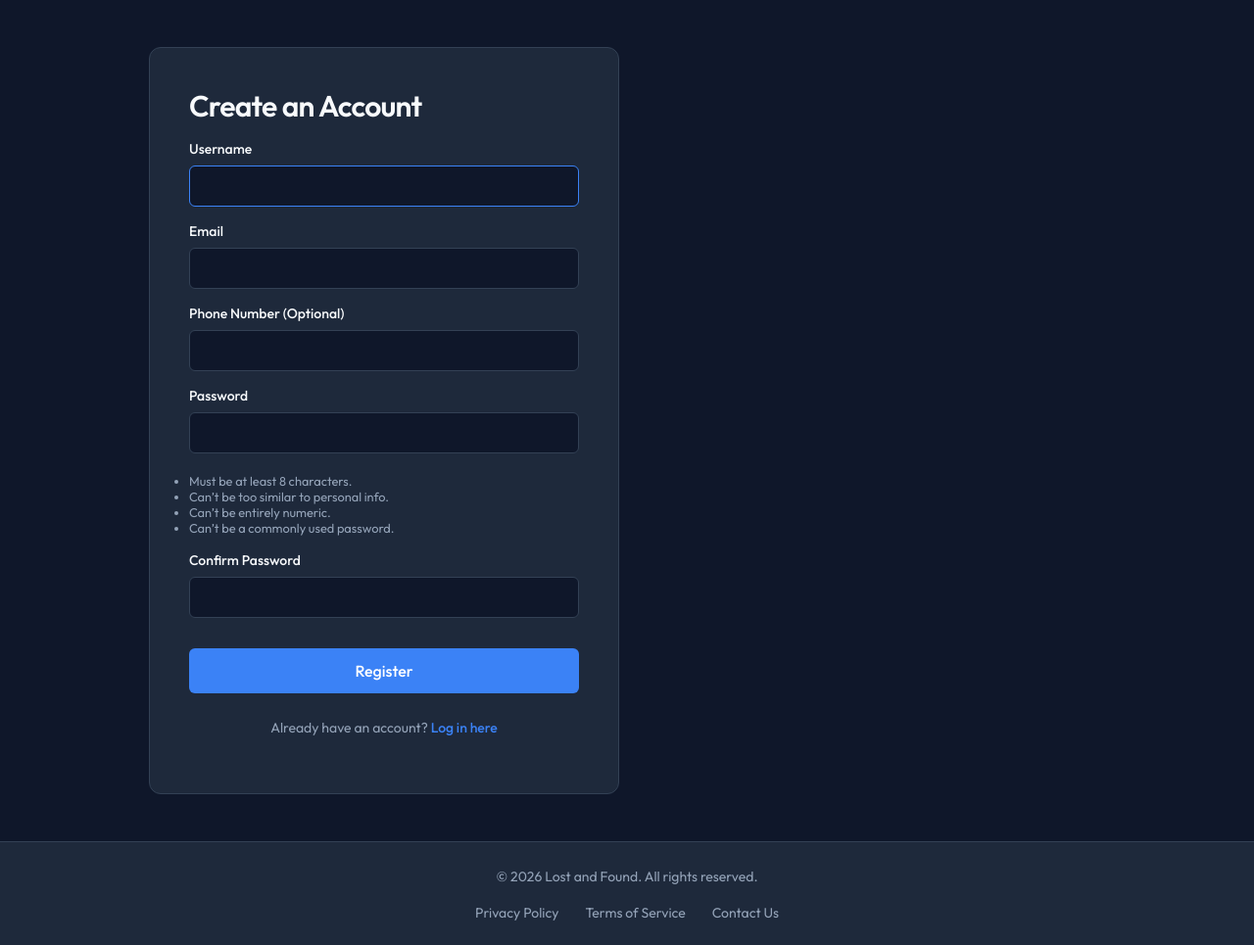
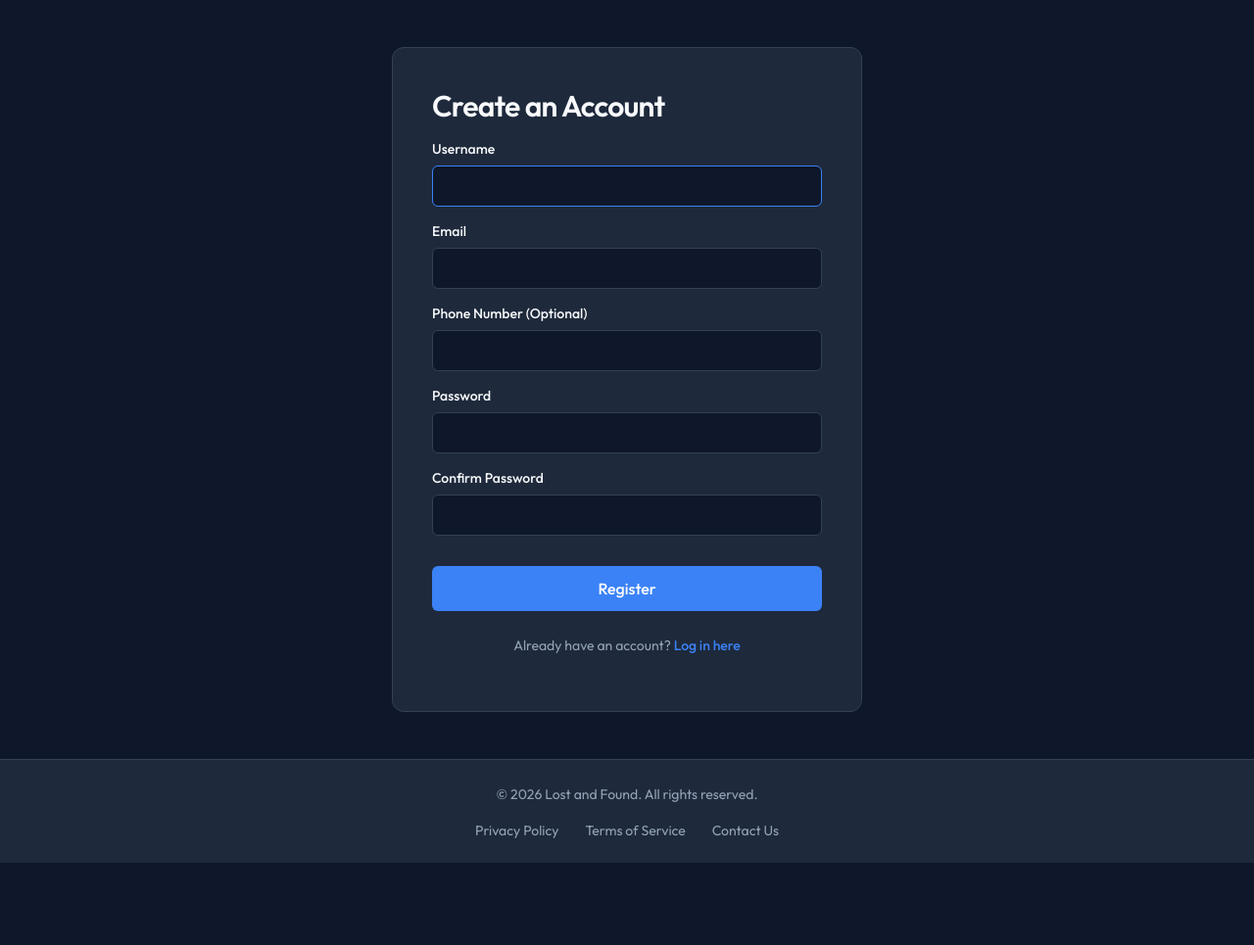
Before and after one commit to VAIBHAV-w1/Lost-and-Found, a Django app: page /signup/ in a window 1280 px wide. Shown: the part 68-1033 px from the top of the page at 98% size. After the commit the page ends 949 px from the top, so only its background shows below. Run offline with Django 5.2, Linux system fonts and the light colour scheme.

Commit message:
Center signup/login cards and conditionally show centered password help text

```diff
--- a/lost_and_found_mobile_tracking/tracker/templates/tracker/base.html
+++ b/lost_and_found_mobile_tracking/tracker/templates/tracker/base.html
@@ -120,6 +120,7 @@
 
         .narrow-card {
             max-width: 480px;
+            margin: 0 auto;
         }
 
         /* Typography */
--- a/lost_and_found_mobile_tracking/tracker/templates/tracker/signup.html
+++ b/lost_and_found_mobile_tracking/tracker/templates/tracker/signup.html
@@ -36,12 +36,14 @@
 
         <label for="id_password1">Password</label>
         {{ form.password1 }}
-        <ul class="helptext">
+        {% if form.errors %}
+        <ul class="helptext text-center" style="list-style: none; padding: 0; font-size: 0.8rem; color: var(--text-muted); margin: 0 0 10px 0;">
             <li>Must be at least 8 characters.</li>
             <li>Can’t be too similar to personal info.</li>
             <li>Can’t be entirely numeric.</li>
             <li>Can’t be a commonly used password.</li>
         </ul>
+        {% endif %}
         {{ form.password1.errors }}
 
         <label for="id_password2">Confirm Password</label>
```
